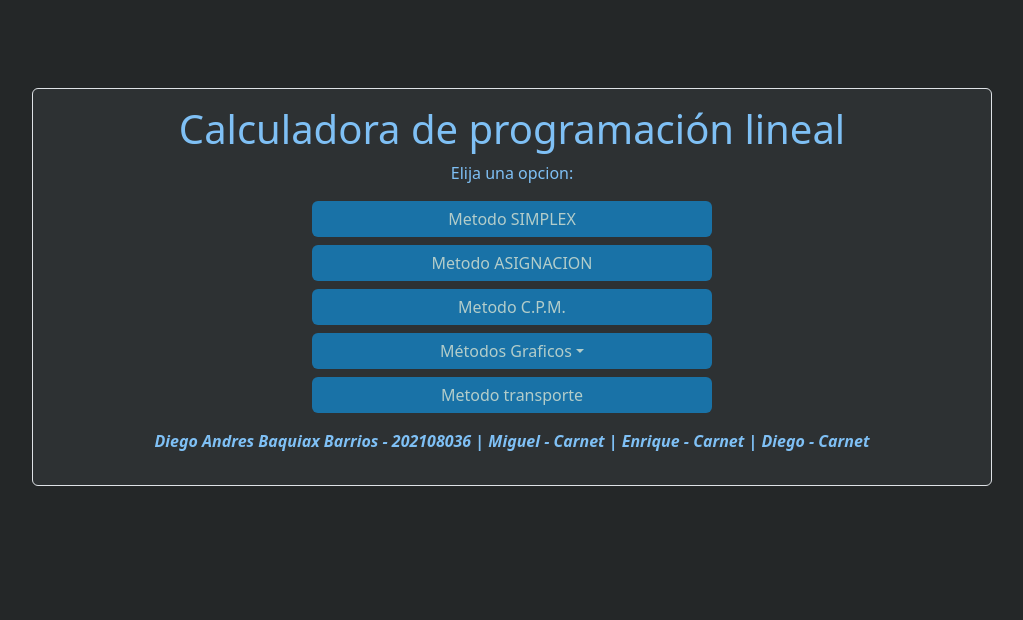
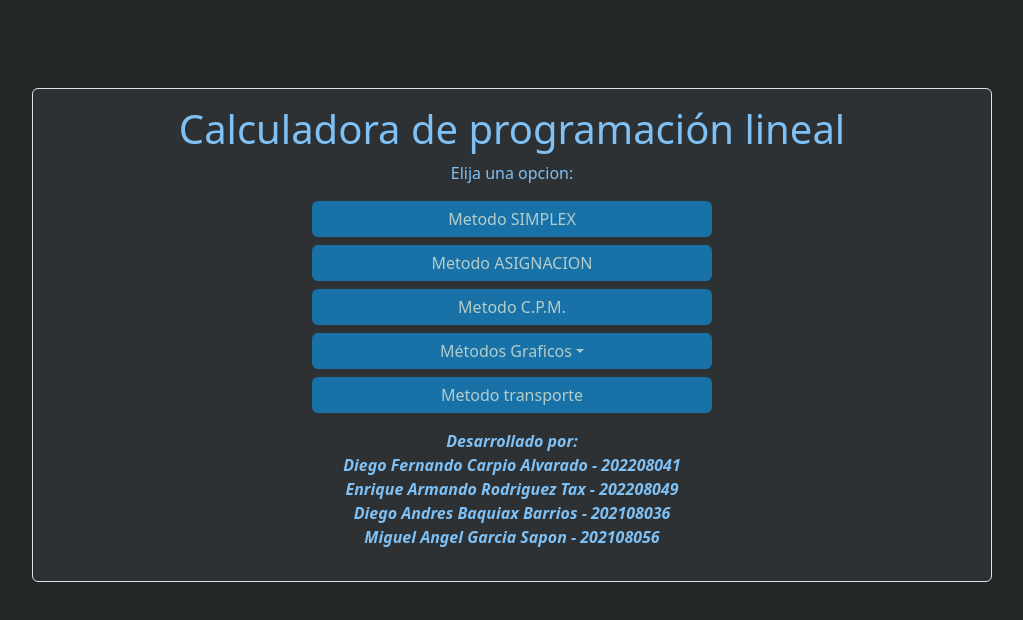
Before and after one commit to XxEnrique18xX/proyecto_calculadora, a React (Create React App) app: page / in a window 1280 px wide. Shown: the top 620 px of the page, without its empty margins (128-1151 px from the left). Built offline with nearby package versions, Linux system fonts and the light colour scheme.

Commit message:
Adicion nombres menu

```diff
--- a/src/menu.jsx
+++ b/src/menu.jsx
@@ -127,16 +127,15 @@ function Index() {
             </div>
             <p className="card-text" style={{ color: "#7fc0f5" }}>
               <b>
-                <i>Diego Andres Baquiax Barrios - 202108036 | </i>
-              </b>
-              <b>
-                <i>Miguel - Carnet | </i>
-              </b>
-              <b>
-                <i>Enrique - Carnet | </i>
-              </b>
-              <b>
-                <i>Diego - Carnet</i>
+                <i>Desarrollado por:</i>
+                <br />
+                <i>Diego Fernando Carpio Alvarado - 202208041</i>
+                <br />
+                <i>Enrique Armando Rodriguez Tax - 202208049</i>
+                <br />
+                <i>Diego Andres Baquiax Barrios - 202108036</i>
+                <br />
+                <i>Miguel Angel Garcia Sapon - 202108056</i>
               </b>
             </p>
             <p className="card-text"></p>
```
